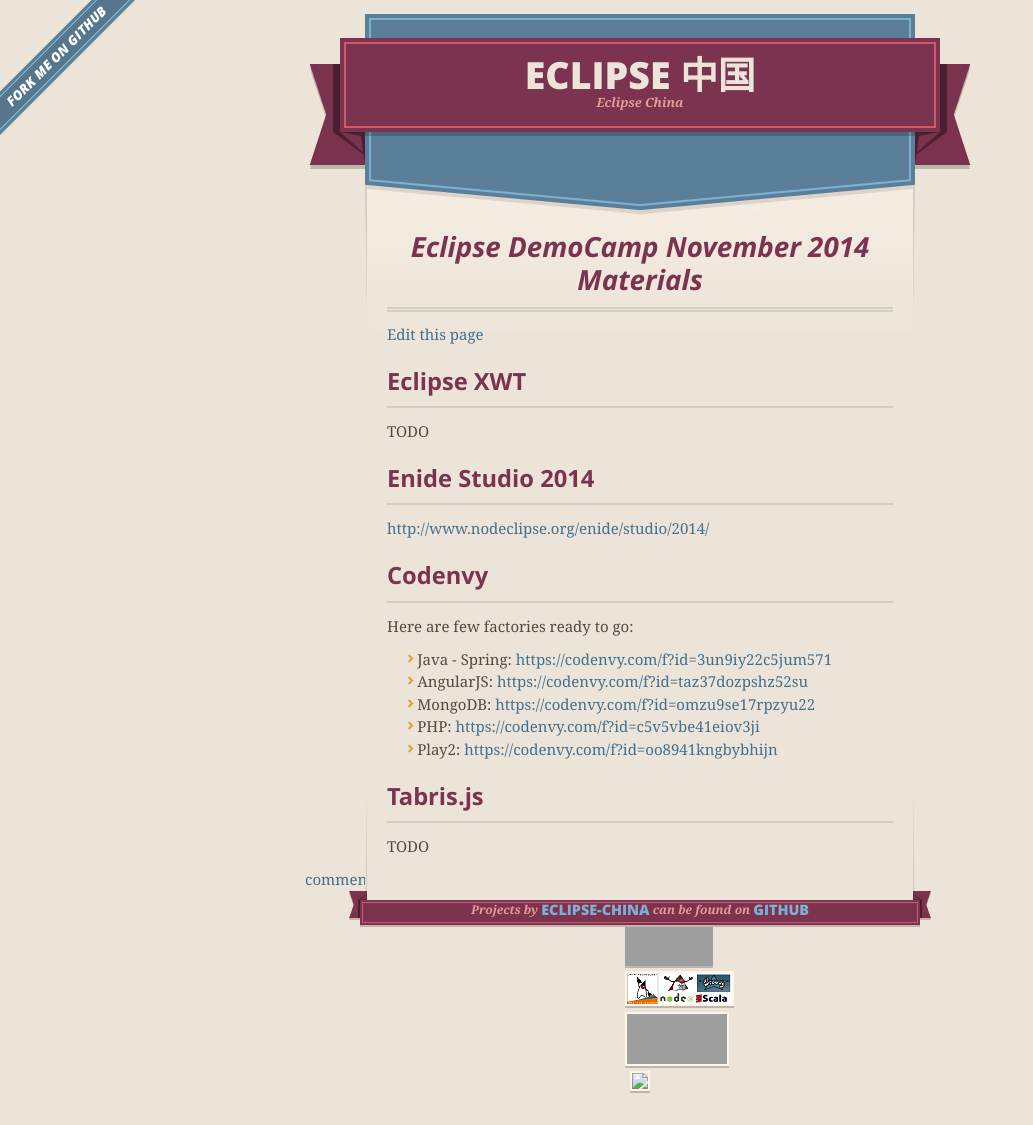
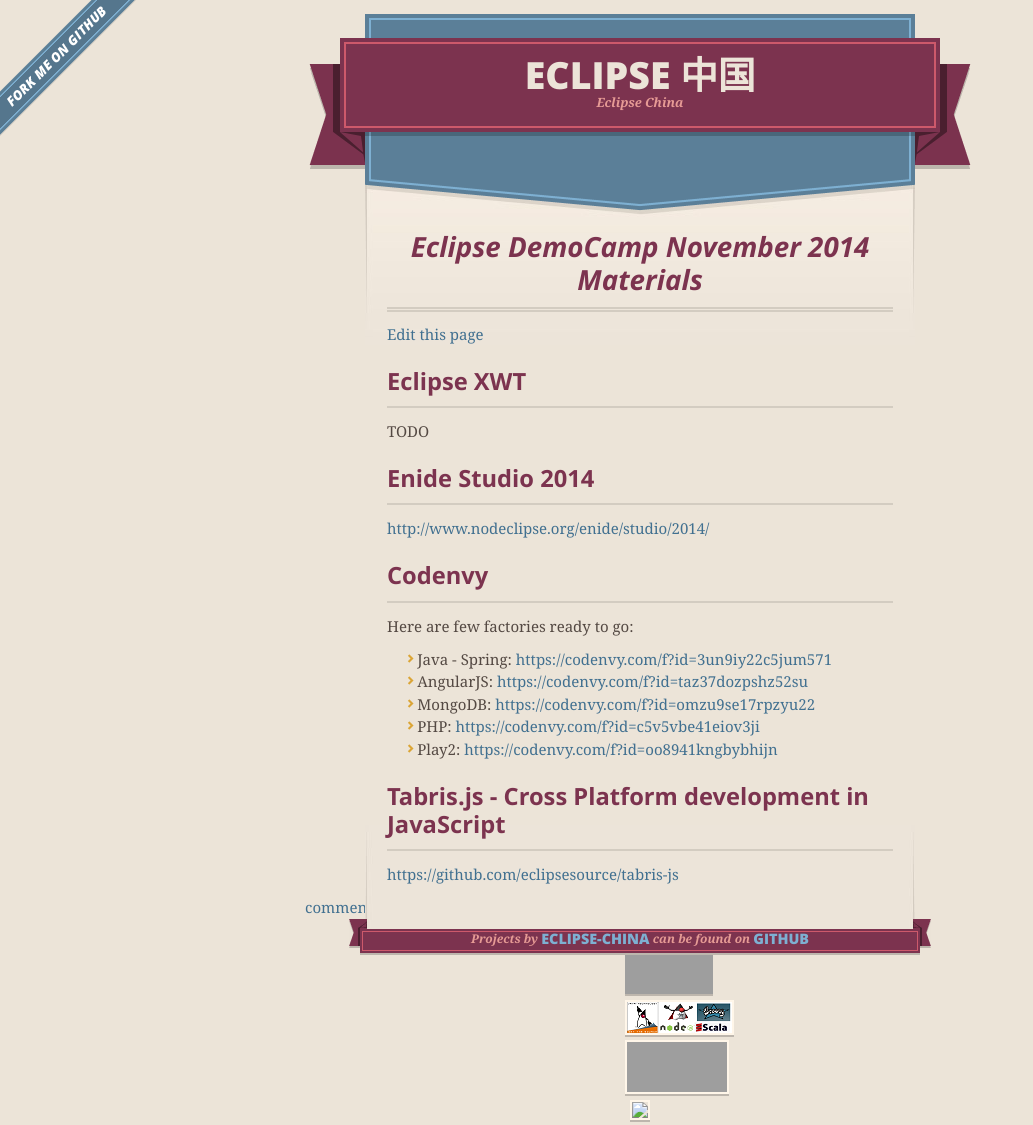
Before and after one commit to Eclipse-China/Eclipse-China.github.io, a Jekyll site: the page built from democamps/2014-11-07.md, in a window 1280 px wide. Shown: the whole page, without its empty margins (0-1033 px from the left). Built offline with Jekyll 4.4.1, drawn with Linux system fonts in a browser that asks for light colours; nearby versions of some CDN libraries; Markdown is read by kramdown in place of the engine named in the settings; comment, search, counter and statistics services are not loaded; before the commit the page ends 1097 px from its top, so only the background shows below that; grey boxes are pictures that could not be loaded.

Commit message:
Added link to tabris.js public repository

```diff
--- a/democamps/2014-11-07.md
+++ b/democamps/2014-11-07.md
@@ -25,6 +25,6 @@
 - PHP: <https://codenvy.com/f?id=c5v5vbe41eiov3ji>
 - Play2: <https://codenvy.com/f?id=oo8941kngbybhijn>
 
-### Tabris.js
+### Tabris.js - Cross Platform development in JavaScript
 
-TODO
+<https://github.com/eclipsesource/tabris-js>
```
